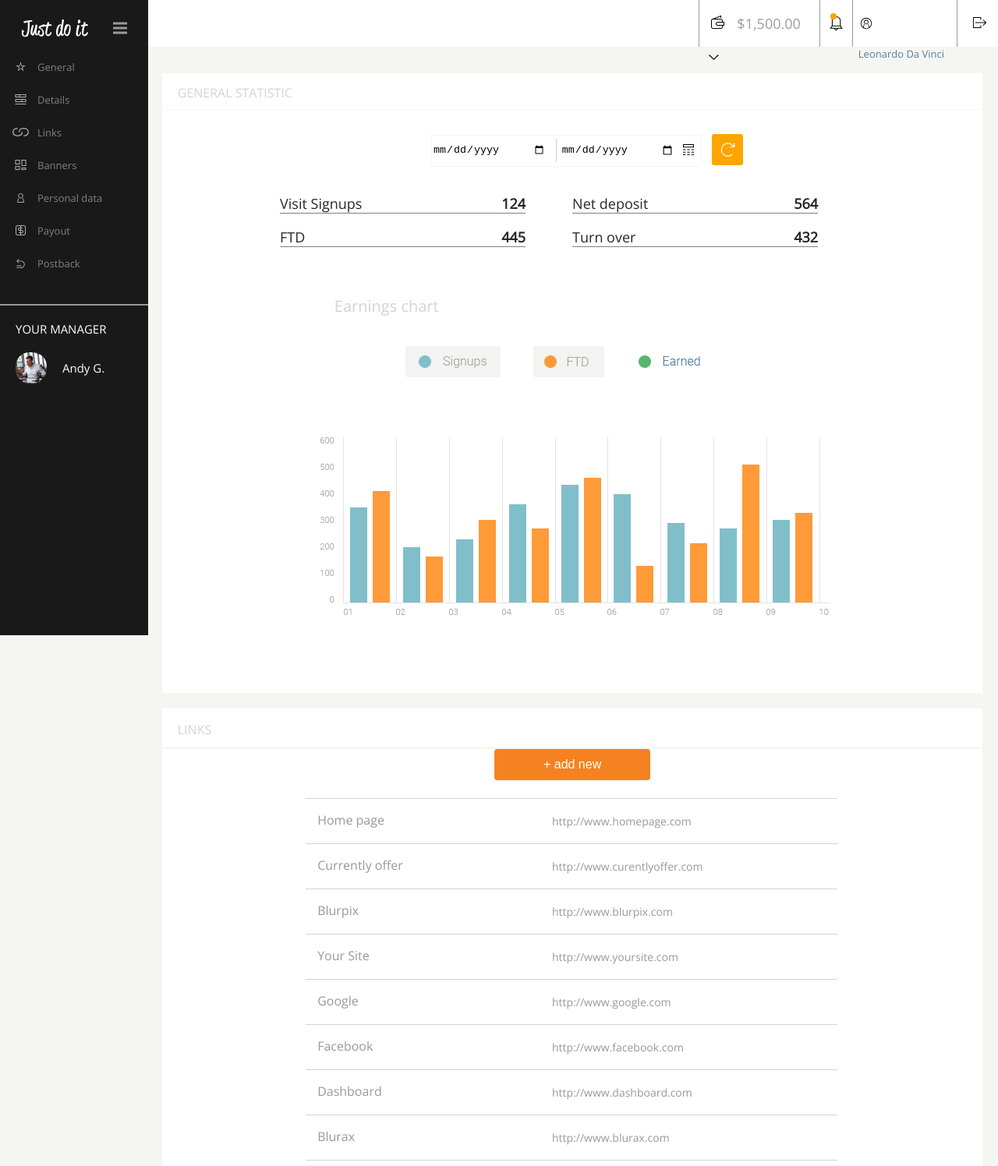
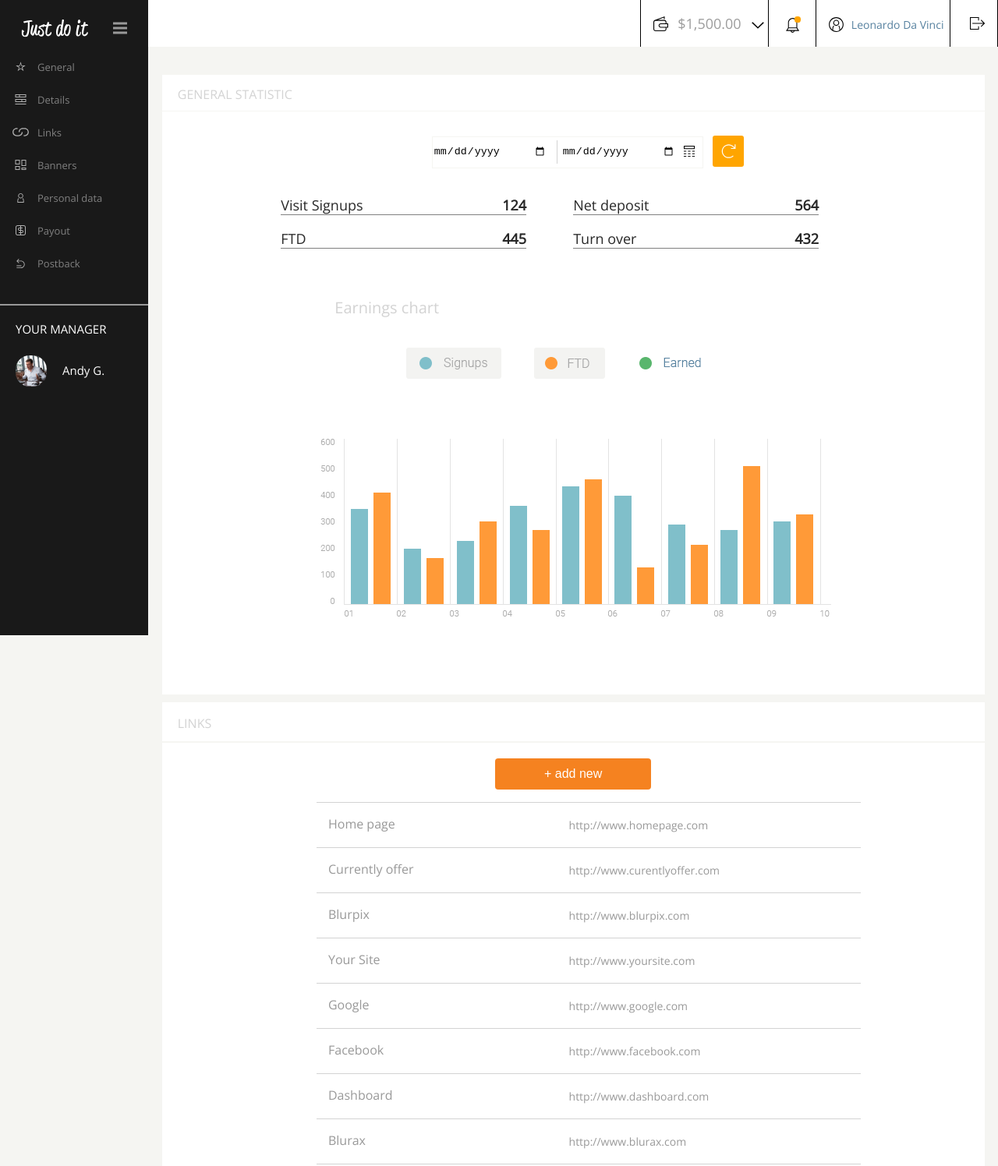
Before and after one commit to eszmateusz/layout-project, a website: page index.html in a window 1280 px wide. Shown: the top 1496 px of the page at 78% size. Drawn offline with nearby package versions, Linux system fonts and the light colour scheme.

Commit message:
Fix top bar and content part.

```diff
--- a/index.html
+++ b/index.html
@@ -15,7 +15,9 @@
     <nav class="sidebar">
       <div class="container-sidebar">
         <div class="burger-menu">
-          <div class="text"><img src="images/dashboard-logo.png" alt="page-logo"></div>
+          <div class="logo-image">
+            <img src="images/dashboard-logo.png" alt="page-logo">
+          </div>
           <div class="button">
             <div class="hamb-menu">
               <span class="hamb-box">
@@ -28,33 +30,46 @@
         <div class="list-menu">
           <ul>
             <li>
-              <a href="#"><img src="images/icons/general.svg" alt="general-icon">
-              <div class="link-title-sidemenu"><span>General</span>
-              </div></a>
+              <a href="#">
+                <img src="images/icons/general.svg" alt="general-icon">
+                <div class="link-title-sidemenu"><span>General</span></div>
+              </a>
             </li>
-            <li><a href="#"><img src="images/icons/details.svg" alt="details-icon">
-              <div class="link-title-sidemenu"><span>Details</span>
-              </div></a>
+            <li>
+              <a href="#">
+                <img src="images/icons/details.svg" alt="details-icon">
+                <div class="link-title-sidemenu"><span>Details</span></div>
+              </a>
             </li>
-            <li><a href="#"><img src="images/icons/links.svg" alt="links-icon">
-              <div class="link-title-sidemenu"><span>Links</span>
-              </div></a>
+            <li>
+              <a href="#">
+                <img src="images/icons/links.svg" alt="links-icon">
+                <div class="link-title-sidemenu"><span>Links</span></div>
+              </a>
             </li>
-            <li><a href="#"><img src="images/icons/banners.svg" alt="banners-icon">
-              <div class="link-title-sidemenu"><span>Banners</span>
-              </div></a>
+            <li>
+              <a href="#">
+                <img src="images/icons/banners.svg" alt="banners-icon">
+                <div class="link-title-sidemenu"><span>Banners</span></div>
+              </a>
             </li>
-            <li><a href="#"><img src="images/icons/personaldata.svg" alt="personal-data-icon">
-              <div class="link-title-sidemenu"><span>Personal data</span>
-              </div></a>
+            <li>
+              <a href="#">
+                <img src="images/icons/personaldata.svg" alt="personal-data-icon">
+                <div class="link-title-sidemenu"><span>Personal data</span></div>
+              </a>
             </li>
-            <li><a href="#"><img src="images/icons/payout.svg" alt="payout-icon">
-              <div class="link-title-sidemenu"><span>Payout</span>
-              </div></a>
+            <li>
+              <a href="#">
+                <img src="images/icons/payout.svg" alt="payout-icon">
+                <div class="link-title-sidemenu"><span>Payout</span></div>
+              </a>
             </li>
-            <li><a href="#"><img src="images/icons/postback.svg" alt="postback-icon">
-              <div class="link-title-sidemenu"><span>Postback</span>
-              </div></a>
+            <li>
+              <a href="#">
+                <img src="images/icons/postback.svg" alt="postback-icon">
+                <div class="link-title-sidemenu"><span>Postback</span></div>
+              </a>
             </li>
           </ul>
         </div>
@@ -62,9 +77,9 @@
         <div class="under-menu">
           <p>YOUR MANAGER</p>
           <a href="#">
-          <div class="listManagers">
+          <div class="list-managers">
             <img src="images/manager.jpg" alt="personal-data-icon">
-            <span class="nameManager">Andy G.</span>
+            <span class="name-manager">Andy G.</span>
           </div>
           </a>
         </div>
@@ -74,28 +89,20 @@
     <nav class="top-bar">
       <div class="blank-col"></div>
       <div class="cash">
-        <a href="#">
         <img src="images/icons/wallet.svg" alt="wallet-icon">
         <span class="wallet-value">$1,500.00</span>
         <img src="images/icons/arrow-down.svg" alt="arrow-down-icon" class="image-menu-wallet">
-        </a>
       </div>
       <div class="notification">
-        <a href="#">
         <img src="images/icons/notification.svg" alt="notification-icon">
-          <div class="availabilityIcon"></div>
-        </a>
+        <div class="availability-icon"></div>
       </div>
       <div class="profile">
-        <a href="#">
         <img src="images/icons/profile.svg" alt="profile-icon">
         <span class="user-name">Leonardo Da Vinci</span>
-        </a>
       </div>
       <div class="logout">
-        <a href="#">
         <img src="images/icons/quit.svg" alt="quit-icon">
-        </a>
       </div>
     </nav>
 
@@ -123,10 +130,22 @@
         </div>
         <div class="chart">
           <div class="table">
-            <div class="name-cell"><span>Visit Signups</span><div class="value-cell"><span><b>124</b></span></div></div>
-            <div class="name-cell"><span>Net deposit</span><div class="value-cell"><span><b>564</b></span></div></div>
-            <div class="name-cell"><span>FTD</span><div class="value-cell"><span><b>445</b></span></div></div>
-            <div class="name-cell"><span>Turn over</span><div class="value-cell"><span><b>432</b></span></div></div>
+            <div class="name-cell">
+              <span>Visit Signups</span>
+              <div class="value-cell"><span><b>124</b></span></div>
+            </div>
+            <div class="name-cell">
+              <span>Net deposit</span>
+              <div class="value-cell"><span><b>564</b></span></div>
+            </div>
+            <div class="name-cell">
+              <span>FTD</span>
+              <div class="value-cell"><span><b>445</b></span></div>
+            </div>
+            <div class="name-cell">
+              <span>Turn over</span>
+              <div class="value-cell"><span><b>432</b></span></div>
+            </div>
           </div>
           <p class="title-charts">Earnings chart</p>
           <div class="chart-images">
@@ -141,18 +160,107 @@
             <button class="first-button">+ add new</button>
             <div class="links-list">
               <ul>
-                <li><div class="name-position">Home page</div><div class="link-position"><a href="#">http://www.homepage.com</a></div><div class="icon-position"><img src="images/icons/link-orange.svg" alt="orange-link"><img src="images/icons/trash.svg" alt="trash-icon"></div></li>
-                <li><div class="name-position">Currently offer</div><div class="link-position"><a href="#">http://www.curentlyoffer.com</a></div><div class="icon-position"><img src="images/icons/link-orange.svg" alt="orange-link"><img src="images/icons/trash.svg" alt="trash-icon"></div></li>
-                <li><div class="name-position">Blurpix</div><div class="link-position"><a href="#">http://www.blurpix.com</a></div><div class="icon-position"><img src="images/icons/link-orange.svg" alt="orange-link"><img src="images/icons/trash.svg" alt="trash-icon"></div></li>
-                <li><div class="name-position">Your Site</div><div class="link-position"><a href="#">http://www.yoursite.com</a></div><div class="icon-position"><img src="images/icons/link-orange.svg" alt="orange-link"><img src="images/icons/trash.svg" alt="trash-icon"></div></li>
-                <li><div class="name-position">Google</div><div class="link-position"><a href="#">http://www.google.com</a></div><div class="icon-position"><img src="images/icons/link-orange.svg" alt="orange-link"><img src="images/icons/trash.svg" alt="trash-icon"></div></li>
-                <li><div class="name-position">Facebook</div><div class="link-position"><a href="#">http://www.facebook.com</a></div><div class="icon-position"><img src="images/icons/link-orange.svg" alt="orange-link"><img src="images/icons/trash.svg" alt="trash-icon"></div></li>
-                <li><div class="name-position">Dashboard</div><div class="link-position"><a href="#">http://www.dashboard.com</a></div><div class="icon-position"><img src="images/icons/link-orange.svg" alt="orange-link"><img src="images/icons/trash.svg" alt="trash-icon"></div></li>
-                <li><div class="name-position">Blurax</div><div class="link-position"><a href="#">http://www.blurax.com</a></div><div class="icon-position"><img src="images/icons/link-orange.svg" alt="orange-link"><img src="images/icons/trash.svg" alt="trash-icon"></div></li>
-                <li><div class="name-position">Piece of Wine</div><div class="link-position"><a href="#">http://www.pieceofwine.com</a></div><div class="icon-position"><img src="images/icons/link-orange.svg" alt="orange-link"><img src="images/icons/trash.svg" alt="trash-icon"></div></li>
-                <li class="last-line"><div class="name-position">Twitter</div><div class="link-position"><a href="#">http://www.twitter.com</a></div><div class="icon-position"><img src="images/icons/link-orange.svg" alt="orange-link"><img src="images/icons/trash.svg" alt="trash-icon"></div></li>
+                <li>
+                  <div class="name-position">Home page</div>
+                  <div class="link-position">
+                    <a href="#">http://www.homepage.com</a>
+                  </div>
+                  <div class="icon-position">
+                    <img src="images/icons/link-orange.svg" alt="orange-link">
+                    <img src="images/icons/trash.svg" alt="trash-icon">
+                  </div>
+                </li>
+                <li>
+                  <div class="name-position">Currently offer</div>
+                  <div class="link-position">
+                    <a href="#">http://www.curentlyoffer.com</a>
+                  </div>
+                  <div class="icon-position">
+                    <img src="images/icons/link-orange.svg" alt="orange-link">
+                    <img src="images/icons/trash.svg" alt="trash-icon">
+                  </div>
+                </li>
+                <li>
+                  <div class="name-position">Blurpix</div>
+                  <div class="link-position">
+                    <a href="#">http://www.blurpix.com</a>
+                  </div>
+                  <div class="icon-position">
+                    <img src="images/icons/link-orange.svg" alt="orange-link">
+                    <img src="images/icons/trash.svg" alt="trash-icon">
+                  </div>
+                </li>
+                <li>
+                  <div class="name-position">Your Site</div>
+                  <div class="link-position">
+                    <a href="#">http://www.yoursite.com</a>
+                  </div>
+                  <div class="icon-position">
+                    <img src="images/icons/link-orange.svg" alt="orange-link">
+                    <img src="images/icons/trash.svg" alt="trash-icon">
+                  </div>
+                </li>
+                <li>
+                  <div class="name-position">Google</div>
+                  <div class="link-position">
+                    <a href="#">http://www.google.com</a>
+                  </div>
+                  <div class="icon-position">
+                    <img src="images/icons/link-orange.svg" alt="orange-link">
+                    <img src="images/icons/trash.svg" alt="trash-icon">
+                  </div>
+                </li>
+                <li>
+                  <div class="name-position">Facebook</div>
+                  <div class="link-position">
+                    <a href="#">http://www.facebook.com</a>
+                  </div>
+                  <div class="icon-position">
+                    <img src="images/icons/link-orange.svg" alt="orange-link">
+                    <img src="images/icons/trash.svg" alt="trash-icon">
+                  </div>
+                </li>
+                <li>
+                  <div class="name-position">Dashboard</div>
+                  <div class="link-position">
+                    <a href="#">http://www.dashboard.com</a>
+                  </div><div class="icon-position">
+                    <img src="images/icons/link-orange.svg" alt="orange-link">
+                    <img src="images/icons/trash.svg" alt="trash-icon">
+                  </div>
+                </li>
+                <li>
+                  <div class="name-position">Blurax</div>
+                  <div class="link-position">
+                    <a href="#">http://www.blurax.com</a>
+                  </div>
+                  <div class="icon-position">
+                    <img src="images/icons/link-orange.svg" alt="orange-link">
+                    <img src="images/icons/trash.svg" alt="trash-icon">
+                  </div>
+                </li>
+                <li>
+                  <div class="name-position">Piece of Wine</div>
+                  <div class="link-position">
+                    <a href="#">http://www.pieceofwine.com</a>
+                  </div>
+                  <div class="icon-position">
+                    <img src="images/icons/link-orange.svg" alt="orange-link">
+                    <img src="images/icons/trash.svg" alt="trash-icon">
+                  </div>
+                </li>
+                <li>
+                  <div class="name-position">Twitter</div>
+                  <div class="link-position">
+                    <a href="#">http://www.twitter.com</a>
+                  </div>
+                  <div class="icon-position">
+                    <img src="images/icons/link-orange.svg" alt="orange-link">
+                    <img src="images/icons/trash.svg" alt="trash-icon">
+                  </div>
+                </li>
+              </ul>
             <button class="second-button">+ add new</button>
-              </ul>
             </div>
           </div>
         </div>
--- a/sass/sections/_content.scss
+++ b/sass/sections/_content.scss
@@ -1,10 +1,10 @@
 @import 'top-bar';
 
 .content {
-  display: grid;
+  display: flex;
   font-family: $brand-font;
   height: 90vh;
-  width: 96.8%;
+  width: 97%;
   margin: 30px 2% 0 1.4%;
   grid-gap: 1fr;
 }
@@ -26,8 +26,6 @@
     margin-bottom: 1px;
 
     p {
-      margin-top: 14px;
-      left: 10px;
       padding-left: 20px;
     }
   }
@@ -163,7 +161,7 @@
 .link-row {
   height: 600px;
   grid-area: links;
-  margin-top: 20px;
+  margin-top: 10px;
 
   .links-title {
     width: 100%;
@@ -183,7 +181,7 @@
   .links {
     background-color: white;
     width: 100%;
-    height: 800px;
+    padding: 20px 0;
 
     button {
       width: 200px;
@@ -199,7 +197,7 @@
       }
     }
 
-    .first-button {
+    .first-button, .second-button {
       margin: auto;
       color: white;
       justify-content: center;
@@ -209,15 +207,19 @@
       border: 20px;
     }
 
+    .second-button {
+      margin-bottom: 10px;
+    }
+
     .links-list {
-      width: 80%;
-      height: 250px;
+      width: 70%;
+      height: 650px;
       margin-top: 23px;
+      margin: auto;
 
       li {
-        width: 85%;
+        width: 100%;
         height: 57px;
-        margin-left: 18%;
         border-top: 1px lightgray solid;
         display: grid;
         grid-template-columns: 2fr 3fr 1fr;
@@ -255,6 +257,7 @@
             padding-left: 19px;
           }
         }
+
         &:hover {
           background-color: $light-gray;
 
@@ -268,18 +271,8 @@
         }
       }
 
-      .last-line {
+      li:last-child {
         border-bottom: 1px lightgray solid;
-      }
-
-      .second-button {
-        margin-top: 20px;
-        margin-left: 53%;
-        color: white;
-        justify-content: center;
-        align-items: center;
-        font-size: 16px;
-        font-weight: 500;
       }
     }
   }
--- a/sass/sections/_sidebar.scss
+++ b/sass/sections/_sidebar.scss
@@ -1,6 +1,7 @@
 @import '../components/burger-menu';
 
 /* Global */
+
 .sidebar {
   width: 190px;
   height: 100vh;
@@ -14,7 +15,7 @@
     padding-top: 15px;
     background-color: $paragraph-color;
 
-    .text {
+    .logo-image {
       width: 50%;
       padding-left: 16px;
 
@@ -98,27 +99,28 @@
       margin: 20px;
     }
 
-    .listManagers {
+    .list-managers {
       display: flex;
-      margin: 0 20px;
+      margin: 0;
 
-      .nameManager {
+      .name-manager {
         display: block;
         font-size: 15px;
         color: white;
-        margin: 10px 0 0 0;
+        margin: 13px 0 0 0;
       }
 
       img {
         height: 40px;
         width: 40px;
+        margin: 4px 0 4px 20px;
         margin-right: 20px;
         display: inline-block;
         border-radius: 45%;
       }
     }
 
-    .listManagers:hover {
+    .list-managers:hover {
       background: #3b3a3a;
     }
   }
--- a/sass/sections/_top-bar.scss
+++ b/sass/sections/_top-bar.scss
@@ -3,106 +3,109 @@
   width: 100%;
   margin: 0;
   padding: 0;
-  display: grid;
-  background: $dark-gray;
+  display: flex;
+  background: white;
   color: $top-bar-text;
-  grid-template-columns: 70% 15fr 4fr 13fr 5fr;
-  grid-template-areas:
-  "blank cash notification profile logout";
   position: fixed;
   z-index: 1;
+  justify-content: flex-end;
 }
 
 .blank-col {
   height: 60px;
+  width: 75%;
   background-color: white;
-  grid-area: blank;
   cursor: pointer;
-  float: left;
 }
 
 .cash {
   height: 60px;
+  width: 190px;
   background-color: white;
-  grid-area: cash;
   margin: 0 1px 0 1px;
   cursor: pointer;
+  position: relative;
+  border-left: .5px solid black;
+  border-right: .5px solid black;
 
   img {
-    padding: 19px 0 0 10%;
-    height: 18px;
+    padding: 20px 0 0 10%;
+    height: 20px;
     float: left;
+    position: absolute;
   }
 
   .wallet-value {
-    margin: 18px 10px 0 16px;
+    margin: 18px 0 0 47px;
     font-size: 18px;
     float: left;
     color: $medium-gray;
+    position: absolute;
   }
 
   .image-menu-wallet {
-    height: 8px;
+    margin: 0 0 0 130px;
+    height: 10px;
     padding: 28px 0 0 12px;
+    position: absolute;
   }
 }
 
 .notification {
   height: 60px;
+  width: 70px;
   background-color: white;
-  float: left;
-  grid-area: notification;
   cursor: pointer;
   position: relative;
 
   img {
-    width: 100%;
-    height: 20px;
-    padding: 20px 0 0 0;
+    width: 50%;
+    height: 21px;
+    padding: 22px 10px 0 15px;
   }
 
-  .availabilityIcon {
+  .availability-icon {
     background-color: orange;
     height: 8px;
     width: 8px;
     border-radius: 45%;
     position: absolute;
-    top: 15px;
-    right: 18px;
-    margin: 2px;
+    margin: -27px 0 0 32px;
   }
 }
 
 .profile {
   height: 60px;
+  width: 200px;
+  border-left: .5px solid black;
+  border-right: .5px solid black;
   background-color: white;
-  margin: 0 1px 0 1px;
-  grid-area: profile;
   cursor: pointer;
 
   img {
-    height: 16px;
-    padding: 22px 0 0 7%;
+    height: 21px;
+    padding: 21px 0 0 15px;
     float: left;
   }
 
   .user-name {
     margin: 22px 0 0 5%;
-    font-size: 13px;
+    font-size: 14px;
     float: left;
     color: $user-name-color;
   }
 }
 
 .logout {
-  float: left;
+  width: 70px;
   background-color: white;
-  grid-area: logout;
+  justify-content: flex-end;
+  border-right: .5px solid black;
   cursor: pointer;
 
   img {
-    height: 14px;
-    padding: 22px 0 0 20px;
+    height: 16px;
+    padding: 22px 0 0 25px;
   }
 }
 
```
Also changed, not shown: css/style.css, 1 other file. Lines whose indentation alone changed are shown as unchanged.
